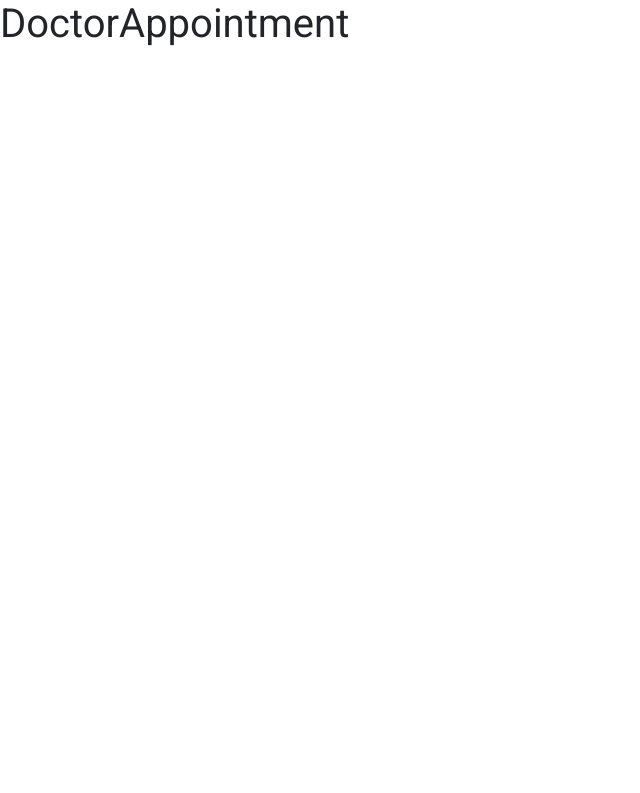
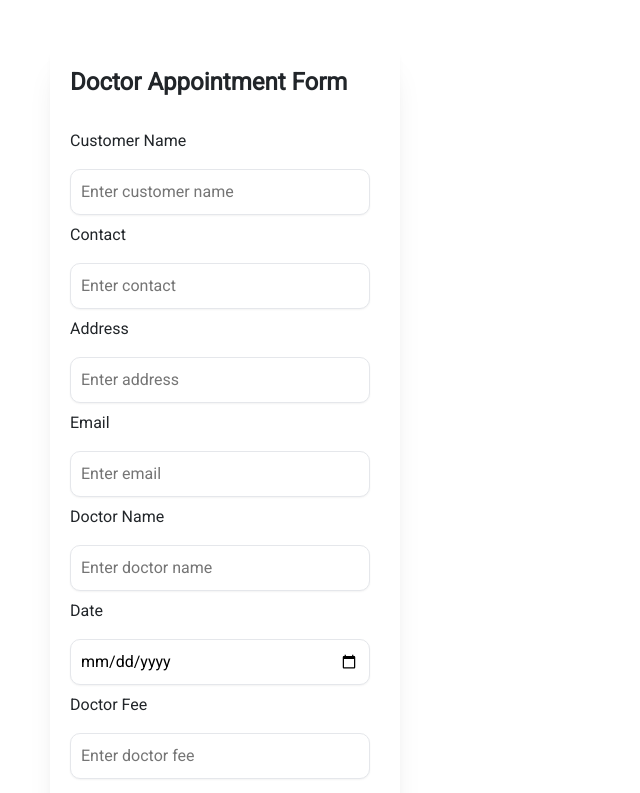
Before and after one commit to AbhishekPeiris/eYeCAREopticals, a React (Create React App) app in the folder frontend/: page /addappointmentdetails in a window 1280 px wide. Shown: the top 793 px of the page, without its empty margins (0-640 px from the left). Built offline with nearby package versions, Linux system fonts and the light colour scheme.

Commit message:
doctor appointment

```diff
--- a/frontend/src/App.js
+++ b/frontend/src/App.js
@@ -30,6 +30,7 @@ import AdminDashboardScreen from './screens/AdminDashboardScreen';
 import AddSpectacles from './screens/AddSpectacles';
 import ViewCustomerDetails from './screens/ViewCustomerDetails';
 import AddDoctorAppointmentDetails from './screens/AddDoctorAppointmentDetails';
+import ViewDoctorAppointmentDetails from './screens/ViewDoctorAppointmentDetails';
 
 
 function App() {
@@ -83,7 +84,7 @@ function App() {
         <Route path='/addspectacles' element={<AddSpectacles />} />
         <Route path='/viewcustomerdetails' element={<ViewCustomerDetails />} />
         <Route path='/addappointmentdetails' element={<AddDoctorAppointmentDetails />} />
-
+        <Route path='/viewdoctorappointment' element={<ViewDoctorAppointmentDetails />} />
 
       </Routes>
     </BrowserRouter>
--- a/frontend/src/screens/AddDoctorAppointmentDetails.js
+++ b/frontend/src/screens/AddDoctorAppointmentDetails.js
@@ -1,10 +1,122 @@
-import React from 'react'
+import React, { useEffect, useState }  from 'react';
+import axios from 'axios';
+import Swal from 'sweetalert2';
 
 function AddDoctorAppointmentDetails() {
+
+    const [cusname, setCustomername] = useState();
+    const [contact, setContact] = useState();;
+    const [address, setAddress] = useState();
+    const [email, setEmail] = useState();
+    const [doctorname, setDoctorname] = useState()
+    const [date, setDate] = useState()
+    const [doctorfee, setDoctorfee] = useState();
+
+    async function AddDoctorAppointmentDetails(e) {
+      e.preventDefault();
+
+      const newDoctorAppointment = {
+       cusname,
+       contact,
+       address,
+       email,
+       doctorname,
+       date,
+       doctorfee
+
+      }
+
+      try {
+        const data = (await axios.post('http://localhost:5000/api/manager/addappointment', newDoctorAppointment)).data;
+        console.log(data);
+        Swal.fire('Thank you!', "Add Appointment Successfully", "success").then(result => {
+          window.location.href = '/viewdoctorappointment';
+        });
+
+        setCustomername('');
+        setContact('');
+        setAddress('');
+        setEmail('');
+        setDoctorname('');
+        setDate('');
+        setDoctorfee('');
+      } catch (error) {
+        console.log(error);
+        Swal.fire('Error', "Add Appointment Unsuccessfully", "error");
+      }
+    }
   return (
     <div>
-      <h1>DoctorAppointment</h1>
-    </div>
+    <form  class="form mb-5 mt-5" style={{width:"350px"}} onSubmit={AddDoctorAppointmentDetails}>
+
+    <h4><strong>Doctor Appointment Form</strong></h4><br/>
+      <div className="input-container">
+        <label>Customer Name</label><br/>
+        <input type="text" placeholder="Enter customer name " value={cusname} required
+
+        onChange={(e) => {
+          setCustomername(e.target.value)
+        }}
+        />
+      </div>
+
+      <div className="input-container">
+        <label>Contact</label><br/>
+        <input type="tel" placeholder="Enter contact" value={contact} required
+        onChange={(e) => {
+          setContact(e.target.value)
+        }}
+
+        />
+      <div className="input-container">
+        <label>Address</label><br/>
+        <input type="text" placeholder="Enter address" value={address} required
+         onChange={(e) => {
+          setAddress(e.target.value)
+        }}
+        />
+      </div>
+      </div>
+      <div className="input-container">
+        <label>Email</label><br/>
+        <input type="email" placeholder="Enter email" value={email} required
+         onChange={(e) => {
+          setEmail(e.target.value)
+        }}
+        />
+      </div>
+
+      <div className="input-container">
+        <label>Doctor Name </label><br/>
+        <input type="text" placeholder="Enter doctor name" value={doctorname} required
+          onChange={(e) => {
+            setDoctorname(e.target.value)
+          }}
+        />
+      </div>
+
+      <div className="input-container">
+        <label>Date</label><br/>
+        <input type="date" placeholder="Enter Date " value={date} required
+          onChange={(e) => {
+            setDate(e.target.value)
+          }}
+        />
+      </div>
+
+      <div className="input-container">
+        <label>Doctor Fee</label><br/>
+        <input type="text" placeholder="Enter doctor fee" value={doctorfee} required
+         onChange={(e) => {
+          setDoctorfee(e.target.value)
+        }}
+        />
+      </div>
+
+      <button type="submit" className="submit" style={{width:"300px"}}>Submit</button>
+          <button class="submit" style={{width:"300px"}}>Cancel</button>
+    </form>
+  </div>
   )
 }
 
--- /dev/null
+++ b/frontend/src/screens/ViewDoctorAppointmentDetails.js
@@ -0,0 +1,96 @@
+import React, { useState, useEffect } from "react";
+import axios from "axios";
+
+
+function ViewDoctorAppointmentDetails() {
+
+  const [doctorappointments, setAppointment] = useState([]);
+
+  useEffect(() => {
+    async function ViewDoctorAppointmentDetails() {
+      try {
+        const response = await axios.post(
+          "http://localhost:5000/api/manager/getalldoctorappointment"
+        );
+        setAppointment(response.data.doctorAppointments);
+      } catch (error) {
+        console.log(error);
+      }
+    }
+    ViewDoctorAppointmentDetails();
+  }, []);
+  return (
+    <div>
+      <div className="row">
+        <div className="col-md-1 border ">
+          <strong>
+            <p>Customer name</p>
+          </strong>
+        </div>
+        <div className="col-md-1 border ">
+          <strong>
+            <p>Contact</p>
+          </strong>
+        </div>
+
+        <div className="col-md-1 border ">
+          <strong>
+            <p>Address</p>
+          </strong>
+        </div>
+        <div className="col-md-1 border ">
+          <strong>
+            <p>Email</p>
+          </strong>
+        </div>
+        <div className="col-md-1 border ">
+          <strong>
+            <p>Doctor name</p>
+          </strong>
+        </div>
+        <div className="col-md-1 border ">
+          <strong>
+            <p>Date</p>
+          </strong>
+        </div>
+        <div className="col-md-1 border ">
+          <strong>
+            <p>Doctor fee</p>
+          </strong>
+        </div>
+
+        <div className="col-md-1 border ">Action</div>
+      </div>
+
+      {doctorappointments.map((doctorappointments) => (
+        <div className="row">
+          <div className="col-md-1 border ">
+            <p style={{fontSize:"11px"}}>{doctorappointments.cusname}</p>
+          </div>
+          <div className="col-md-1 border ">
+            <p style={{fontSize:"11px"}}>{doctorappointments.contact}</p>
+          </div>
+
+          <div className="col-md-1 border ">
+            <p style={{fontSize:"11px"}}>{doctorappointments.address}</p>
+          </div>
+          <div className="col-md-1 border ">
+            <p style={{fontSize:"11px"}}>{doctorappointments.email}</p>
+          </div>
+          <div className="col-md-1 border ">
+            <p style={{fontSize:"11px"}}>{doctorappointments.doctorname}</p>
+          </div>
+          <div className="col-md-1 border ">
+            <p style={{fontSize:"11px"}}>{doctorappointments.date}</p>
+          </div>
+          <div className="col-md-1 border ">
+            <p style={{fontSize:"11px"}}>{doctorappointments.doctorfee}</p>
+          </div>
+          <div className="col-md-1 border "></div>
+        </div>
+      ))}
+    </div>
+  )
+}
+
+export default ViewDoctorAppointmentDetails
```
